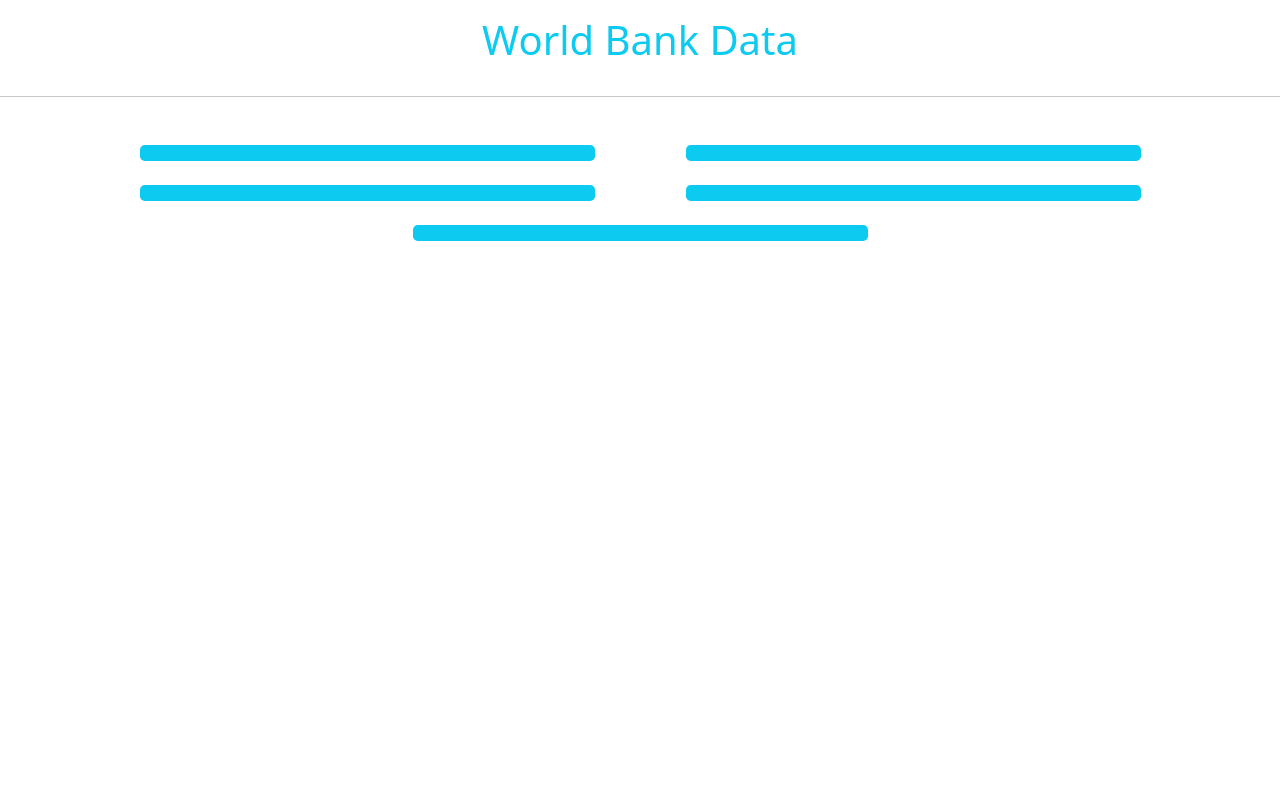
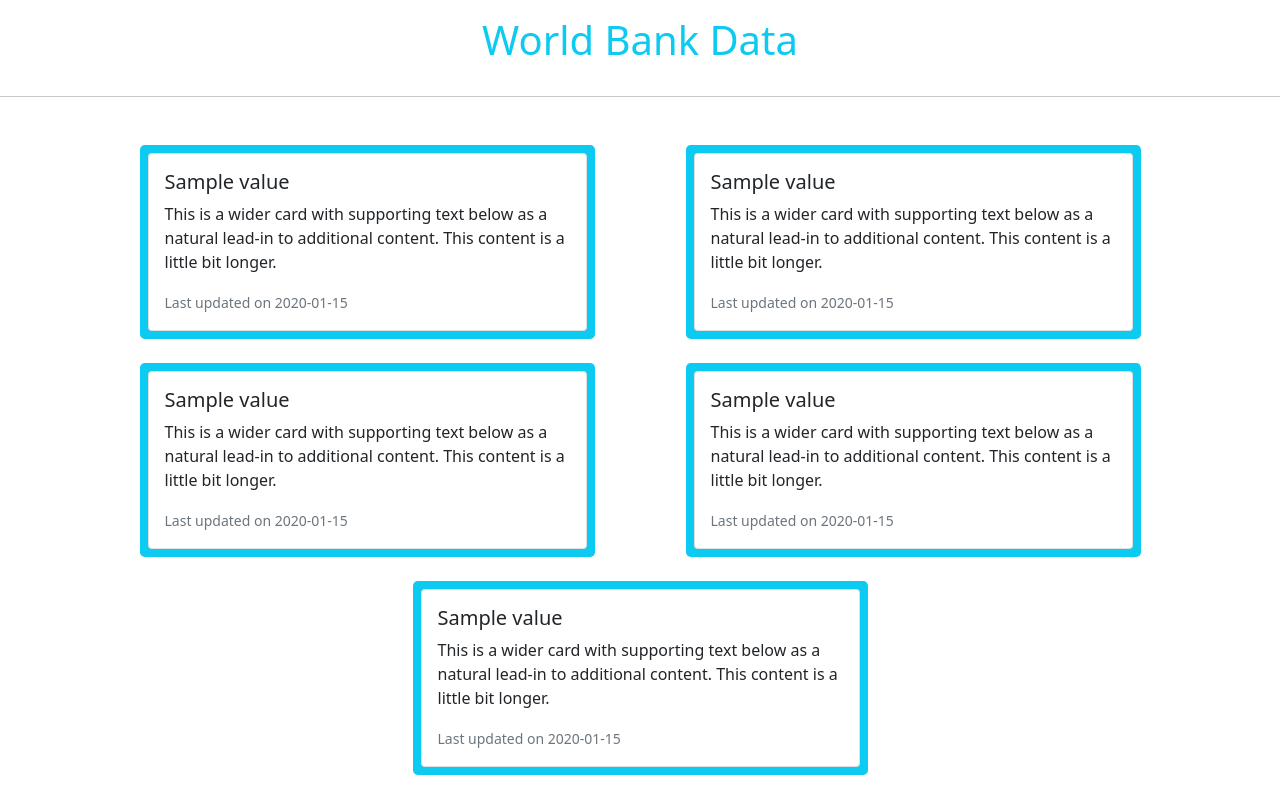
Before and after one commit to raghupatro/EcoFinWeb, a Django app: template EcoFinWeb/EcoFin/templates/EcoFin/wb.html in a window 1280 px wide. Run offline with Django 4.2, Linux system fonts and the light colour scheme; the template is opened without the code that fills it: most values are stand-ins (such as "Sample title", 1, 10 or a date in 2020); some libraries are stand-ins or nearby versions.

Commit message:
five indicaters added in url.

```diff
--- /dev/null
+++ b/EcoFinWeb/EcoFin/static/EcoFin/js/plotly.js
@@ -0,0 +1,44 @@
+function genrateGraph(data,plotId,typeOfGraph,orientationType) {
+
+    var xValues = [];
+    var yValues = [];
+    data = data[1];
+    data.forEach(genratedData);
+
+    function genratedData(item, index) {
+      let date = new Date(item.date);
+      if (item.value != null) {
+        xValues.push(date);
+        yValues.push(item.value);
+      }
+    }
+
+    var dataPlot = [
+      {
+        x: xValues,
+        y: yValues,
+        type: typeOfGraph,
+        orientation: orientationType
+      },
+    ];
+
+    var layout = {
+      xaxis: {
+        type: "date",
+        title: "Years",
+        ticks: "outside",
+        tick0: 0,
+        dtick: "M12",
+      },
+      yaxis: {
+        title: "Values",
+      },
+      title: "Time vs Value",
+    };
+
+    const config = {
+      displayModeBar: false, // this is the line that hides the bar.
+    };
+
+    Plotly.newPlot(plotId, dataPlot, layout, config);
+  }
--- a/EcoFinWeb/EcoFin/templates/EcoFin/wb.html
+++ b/EcoFinWeb/EcoFin/templates/EcoFin/wb.html
@@ -6,117 +6,74 @@
 
 <hr />
 
-{% comment %}
-<div class="bg-info py-4">
-  <div class="row w-75 mx-auto">
-    <div class="col text-center">
-      <p class="fw-bolder">CountryID : {{responseObj.1.0.country.id}}<br /></p>
-      <p class="fw-bolder">
-        CountryName : {{responseObj.1.0.country.value}}<br />
-      </p>
-      <p class="fw-bolder">
-        CountryIsoCode : {{responseObj.1.0.countryiso3code}}<br />
-      </p>
-    </div>
-    <div class="col text-center">
-      <p class="fw-bolder">
-        IndicatorID : {{responseObj.1.0.indicator.id}}<br />
-      </p>
-      <p class="fw-bolder">
-        IndicatorName : {{responseObj.1.0.indicator.value}}<br />
-      </p>
-      <p class="fw-bolder">LastUpdated : {{responseObj.0.lastupdated}}<br /></p>
-    </div>
-  </div>
-</div>
-{% endcomment %}
-
 <br />
-
-{% comment %}
-<table class="table table-bordered border-primary w-50 mx-auto">
-  <tr>
-    <th>Date</th>
-    <th>Value</th>
-  </tr>
-  {% for i in responseObj.1 %} {% if forloop.counter < 5 and i.value != None %}
-  <tr>
-    <td>{{i.date}}</td>
-    <td>{{i.value}}</td>
-  </tr>
-  {% endif %} {% endfor %}
-</table>
-{% endcomment %}
 
 <div class="row container mx-auto d-flex justify-content-around">
   <div class="col-12 col-md-5 col-lg-5 mx-1 my-2 p-2 bg-info rounded-3">
-    <div id="myPlot1" style="width: 100%"></div>
+    <div class="card">
+      <div class="card-body">
+        <h5 class="card-title">{{responseObj1.1.0.indicator.value}}</h5>
+        <p class="card-text">This is a wider card with supporting text below as a natural lead-in to additional content. This content is a little bit longer.</p>
+        <p class="card-text"><small class="text-muted">Last updated on {{responseObj1.0.lastupdated}}</small></p>
+      </div>
+      <div id="myPlot1" class="card-img-bottom" style="width: 100%"></div>
+    </div>
   </div>
   <div class="col-12 col-md-5 col-lg-5 mx-1 my-2 p-2 bg-info rounded-3">
-    <div id="myPlot2" style="width: 100%"></div>
+    <div class="card">
+      <div class="card-body">
+        <h5 class="card-title">{{responseObj2.1.0.indicator.value}}</h5>
+        <p class="card-text">This is a wider card with supporting text below as a natural lead-in to additional content. This content is a little bit longer.</p>
+        <p class="card-text"><small class="text-muted">Last updated on {{responseObj2.0.lastupdated}}</small></p>
+      </div>
+      <div id="myPlot2" class="card-img-bottom" style="width: 100%"></div>
+    </div>
   </div>
 </div>
 <div class="row container mx-auto my-2 d-flex justify-content-around">
   <div class="col-12 col-md-5 col-lg-5 mx-1 my-2 p-2 bg-info rounded-3">
-    <div id="myPlot3" style="width: 100%"></div>
+    <div class="card">
+      <div class="card-body">
+        <h5 class="card-title">{{responseObj3.1.0.indicator.value}}</h5>
+        <p class="card-text">This is a wider card with supporting text below as a natural lead-in to additional content. This content is a little bit longer.</p>
+        <p class="card-text"><small class="text-muted">Last updated on {{responseObj3.0.lastupdated}}</small></p>
+      </div>
+      <div id="myPlot3" class="card-img-bottom" style="width: 100%"></div>
+    </div>
   </div>
   <div class="col-12 col-md-5 col-lg-5 mx-1 my-2 p-2 bg-info rounded-3">
-    <div id="myPlot4" style="width: 100%"></div>
+    <div class="card">
+      <div class="card-body">
+        <h5 class="card-title">{{responseObj4.1.0.indicator.value}}</h5>
+        <p class="card-text">This is a wider card with supporting text below as a natural lead-in to additional content. This content is a little bit longer.</p>
+        <p class="card-text"><small class="text-muted">Last updated on {{responseObj4.0.lastupdated}}</small></p>
+      </div>
+      <div id="myPlot4" class="card-img-bottom" style="width: 100%"></div>
+    </div>
   </div>
 </div>
 <div class="row container mx-auto my-2 d-flex justify-content-around">
   <div class="col-12 col-md-5 col-lg-5 mx-1 my-2 p-2 bg-info rounded-3">
-    <div id="myPlot5" style="width: 100%"></div>
+    <div class="card">
+      <div class="card-body">
+        <h5 class="card-title">{{responseObj5.1.0.indicator.value}}</h5>
+        <p class="card-text">This is a wider card with supporting text below as a natural lead-in to additional content. This content is a little bit longer.</p>
+        <p class="card-text"><small class="text-muted">Last updated on {{responseObj5.0.lastupdated}}</small></p>
+      </div>
+      <div id="myPlot5" class="card-img-bottom" style="width: 100%"></div>
+    </div>
   </div>
 </div>
 
+<script src="{% static 'EcoFin/js/plotly.js' %}"></script>
+
 <script>
+
   data1 = JSON.parse("{{response1|escapejs}}");
   data2 = JSON.parse("{{response2|escapejs}}");
   data3 = JSON.parse("{{response3|escapejs}}");
   data4 = JSON.parse("{{response4|escapejs}}");
   data5 = JSON.parse("{{response5|escapejs}}");
-
-  function genrateGraph(data,plotId,typeOfGraph,orientationType) {
-
-    var xValues = [];
-    var yValues = [];
-    data = data[1];
-    data.forEach(genratedData);
-
-    function genratedData(item, index) {
-      let date = new Date(item.date);
-      if (item.value != null) {
-        xValues.push(date);
-        yValues.push(item.value);
-      }
-    }
-
-    var dataPlot = [
-      {
-        x: xValues,
-        y: yValues,
-        type: typeOfGraph,
-        orientation: orientationType
-      },
-    ];
-
-    var layout = {
-      xaxis: {
-        type: "date",
-        title: "Years",
-        ticks: "outside",
-        tick0: 0,
-        dtick: "M12",
-      },
-      yaxis: {
-        title: "Values",
-      },
-      title: "Time vs Value",
-    };
-
-    Plotly.newPlot(plotId, dataPlot, layout);
-  }
 
   genrateGraph(data1,"myPlot1","bar","v");
   genrateGraph(data2,"myPlot2","line","v");
--- a/EcoFinWeb/EcoFin/urls.py
+++ b/EcoFinWeb/EcoFin/urls.py
@@ -3,5 +3,5 @@
 
 urlpatterns = [
     path('',views.home,name="home"),
-    path('wb/<slug:country1>;<slug:country2>;<slug:country3>;<slug:country4>;<slug:country5>/<slug:indicator>',views.wb,name="worldBank")
+    path('wb/<slug:country1>;<slug:country2>;<slug:country3>;<slug:country4>;<slug:country5>/<slug:indicator1>/<slug:indicator2>/<slug:indicator3>/<slug:indicator4>/<slug:indicator5>',views.wb,name="worldBank")
 ]
```
Also changed, not shown: EcoFinWeb/EcoFin/views.py (+54 -32 lines).
